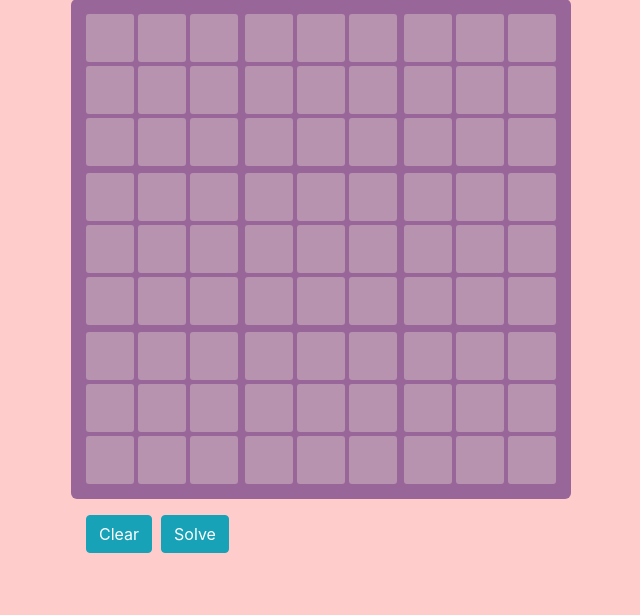
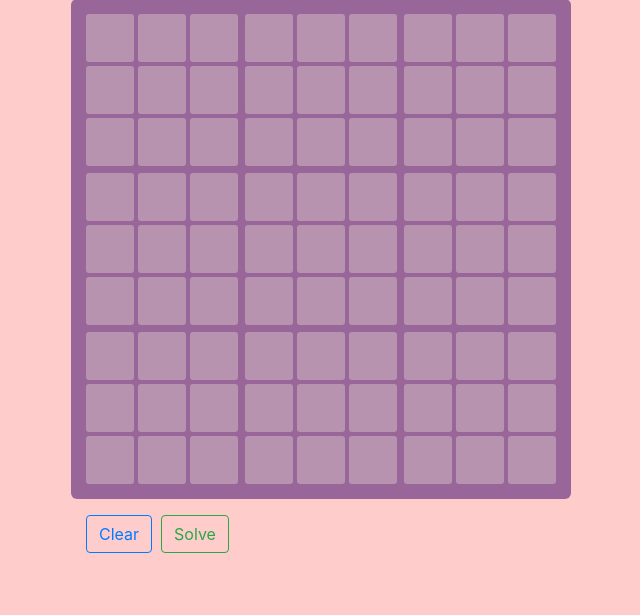
Before and after one commit to ship561/sudoku_p2p2, a Flask app: page / in a window 1280 px wide. Shown: the part 151-766 px from the top of the page, without its empty margins (319-959 px from the left). Run offline with Flask 2, Linux system fonts and the light colour scheme; some libraries are stand-ins or nearby versions.

Commit message:
change button type

```diff
--- a/templates/sudoku.html
+++ b/templates/sudoku.html
@@ -19,8 +19,8 @@
           </div>
         {% endfor %}
         <br>
-        <button id="clear-btn" type="button" class="btn btn-info">Clear</button>&nbsp
-        <input type="submit" value="Solve" class="btn btn-info"><br>
+        <button id="clear-btn" type="button" class="btn btn-outline-primary">Clear</button>&nbsp
+        <input type="submit" value="Solve" class="btn btn-outline-success"><br>
       </form>
     </div>
   </div>
--- a/templates/sudoku_solve.html
+++ b/templates/sudoku_solve.html
@@ -25,7 +25,7 @@
           {% endfor %}
           <div>
               <br>
-              <a class="btn btn-info" href="{{ url_for('sudoku') }}">Back</a>
+              <a class="btn btn-outline-info" href="{{ url_for('sudoku') }}">Back</a>
           </div>
       </div>
     </div>
```
